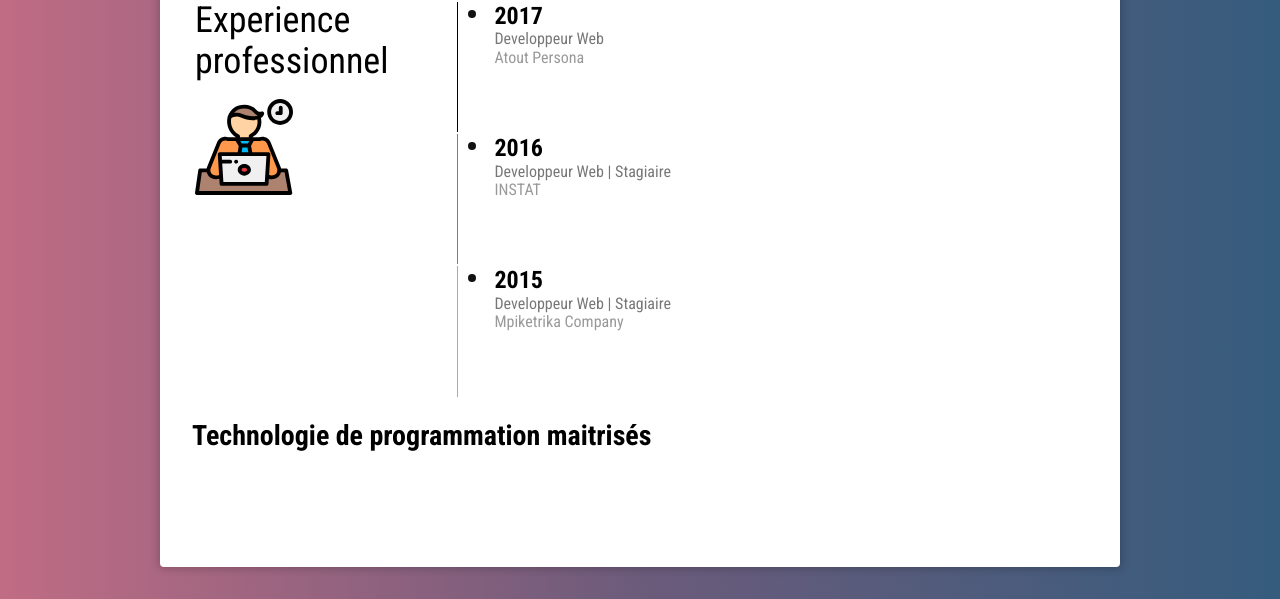
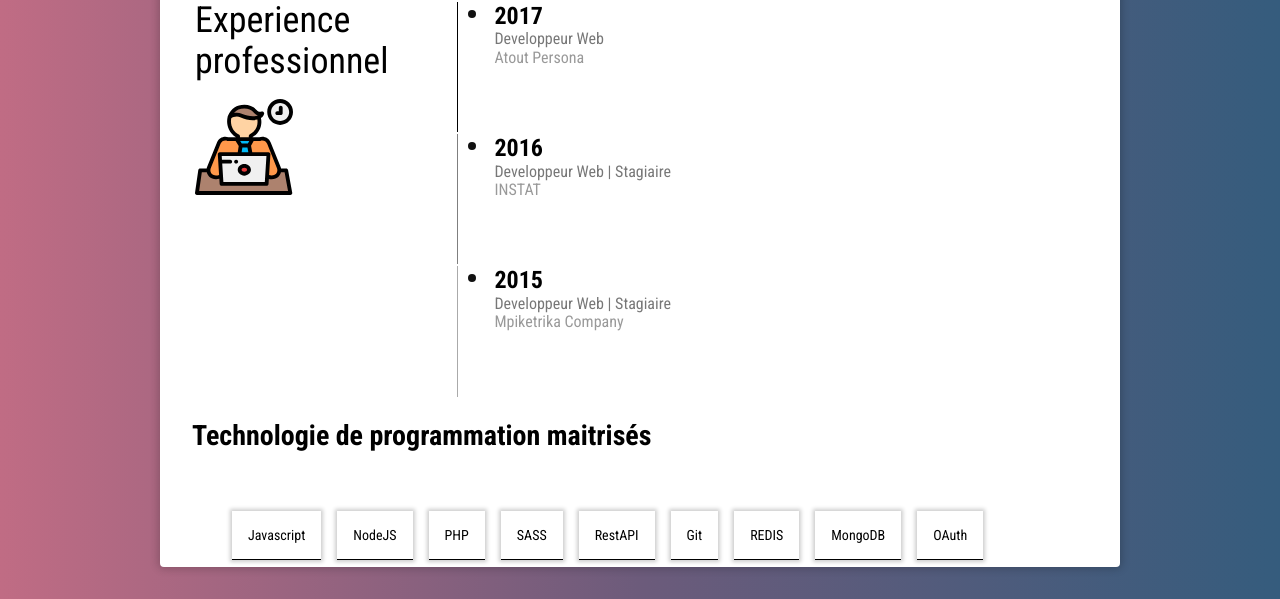
Before and after one commit to donatien513/donatien513.github.io, a PHP site: page / in a window 1280 px wide. Shown: the part 1175-1774 px from the top of the page. Run offline with PHP 8.4, Linux system fonts and the light colour scheme; some libraries are stand-ins or nearby versions.

Commit message:
Update index.php

```diff
--- a/index.php
+++ b/index.php
@@ -295,7 +295,7 @@
 				<div>
 					<h1>Technologie de programmation maitrisés</h1>
 					<div class="pa4">
-						<div v-for="tech in techs"></div>
+						<div v-for="tech in techs" v-html="tech" class="pa3 bb shadow-1 dib fl ma2"></div>
 					</div>
 				</div>
 			</div>
```
